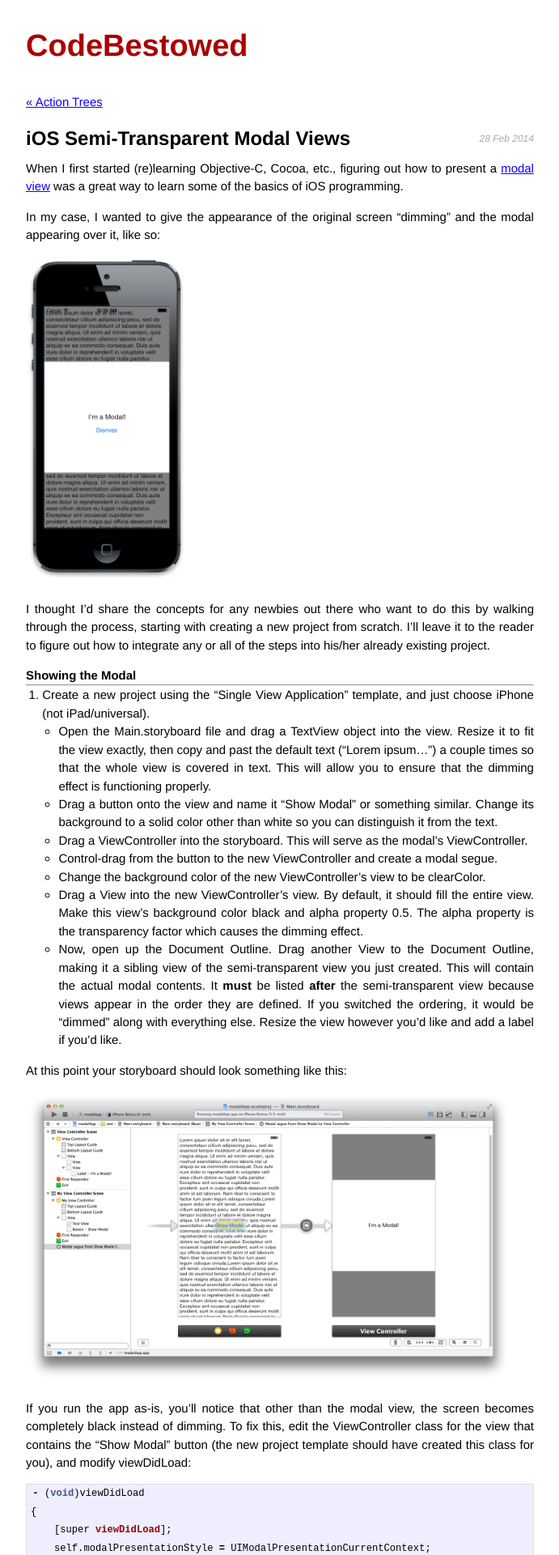
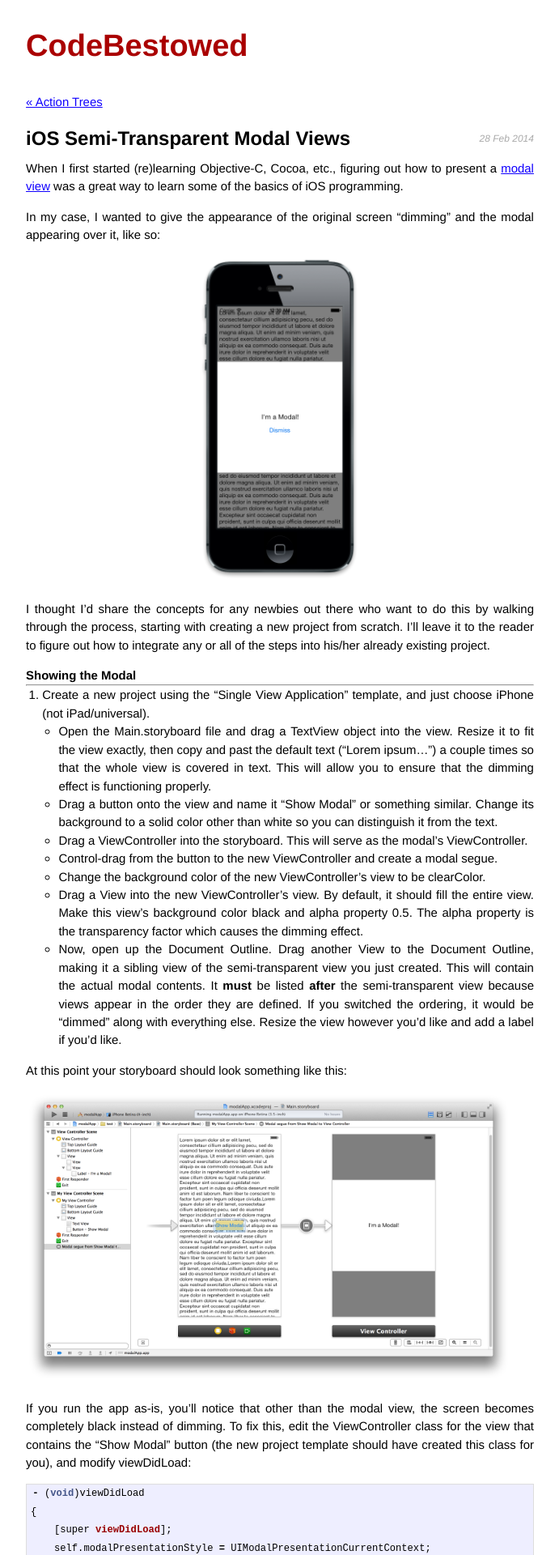
Before and after one commit to etipton/etipton.github.io, a Jekyll site: the page built from _posts/2014-02-28-ios-semi-transparent-modal-views.markdown, in a window 1280 px wide. Shown: the top 1920 px of the page at 81% size, without its empty margins (294-985 px from the left). Built offline with Jekyll 4.4.1, drawn with Linux system fonts in a browser that asks for light colours; nearby versions of some CDN libraries; Markdown is read by kramdown in place of the engine named in the settings; comment, search, counter and statistics services are not loaded.

Commit message:
center end-result image in last post

```diff
--- a/_posts/2014-02-21-action-trees.markdown
+++ b/_posts/2014-02-21-action-trees.markdown
@@ -24,7 +24,7 @@ stack. Your stack is somewhere between these players'. Most players at the table
 you show down good hands, and therefore respect when you make a bet. Player A, however, doesn't follow this line of
 thinking. In this scenario, you might build an Action Tree in your head that looks something like:
 
-<img src="/images/action-tree.png" width=600 />
+<img src="/images/action-tree.png" width="600" />
 
 In programming terms, you have pre-loaded your brain with several "if...else" statements. You can imagine how much
 brain power would be needed to construct this type of structure, not to mention retaining it. Fast, on-the-fly,
@@ -33,7 +33,7 @@ players are masters of this type of thinking.
 
 To picture the (extreme) example of the the second quality, consider an Action Tree that simply looks like this:
 
-<img src="/images/action-tree-top.png" width=600 />
+<img src="/images/action-tree-top.png" width="600" />
 
 The top of the tree is well-defined in terms of the possibile outcomes, but the action steps and further layers of the
 tree are undetermined. If you are this type of player and an unexpected event occurs, you would rely on your past
--- a/_posts/2014-02-28-ios-semi-transparent-modal-views.markdown
+++ b/_posts/2014-02-28-ios-semi-transparent-modal-views.markdown
@@ -11,7 +11,9 @@ of iOS programming.
 
 In my case, I wanted to give the appearance of the original screen "dimming" and the modal appearing over it, like so:
 
-<img src="/images/modal-final.png" width=200 />
+<p style="text-align:center;">
+	<img src="/images/modal-final.png" width="200" />
+</p>
 
 I thought I'd share the concepts for any newbies out there who want to do this by walking through the process, starting
 with creating a new project from scratch. I'll leave it to the reader to figure out how to integrate any or all of the
@@ -39,7 +41,7 @@ the semi-transparent view because views appear in the order they are defined. If
 
 At this point your storyboard should look something like this:
 
-<img src="/images/modal-storyboard.png" width=600 />
+<img src="/images/modal-storyboard.png" width="600" />
 
 If you run the app as-is, you'll notice that other than the modal view, the screen becomes completely black instead of
 dimming. To fix this, edit the ViewController class for the view that contains the "Show Modal" button (the new project
```
Also changed, not shown: _posts/2014-02-12-ios-shared-barbuttonitems.markdown (+6 -6 lines).
